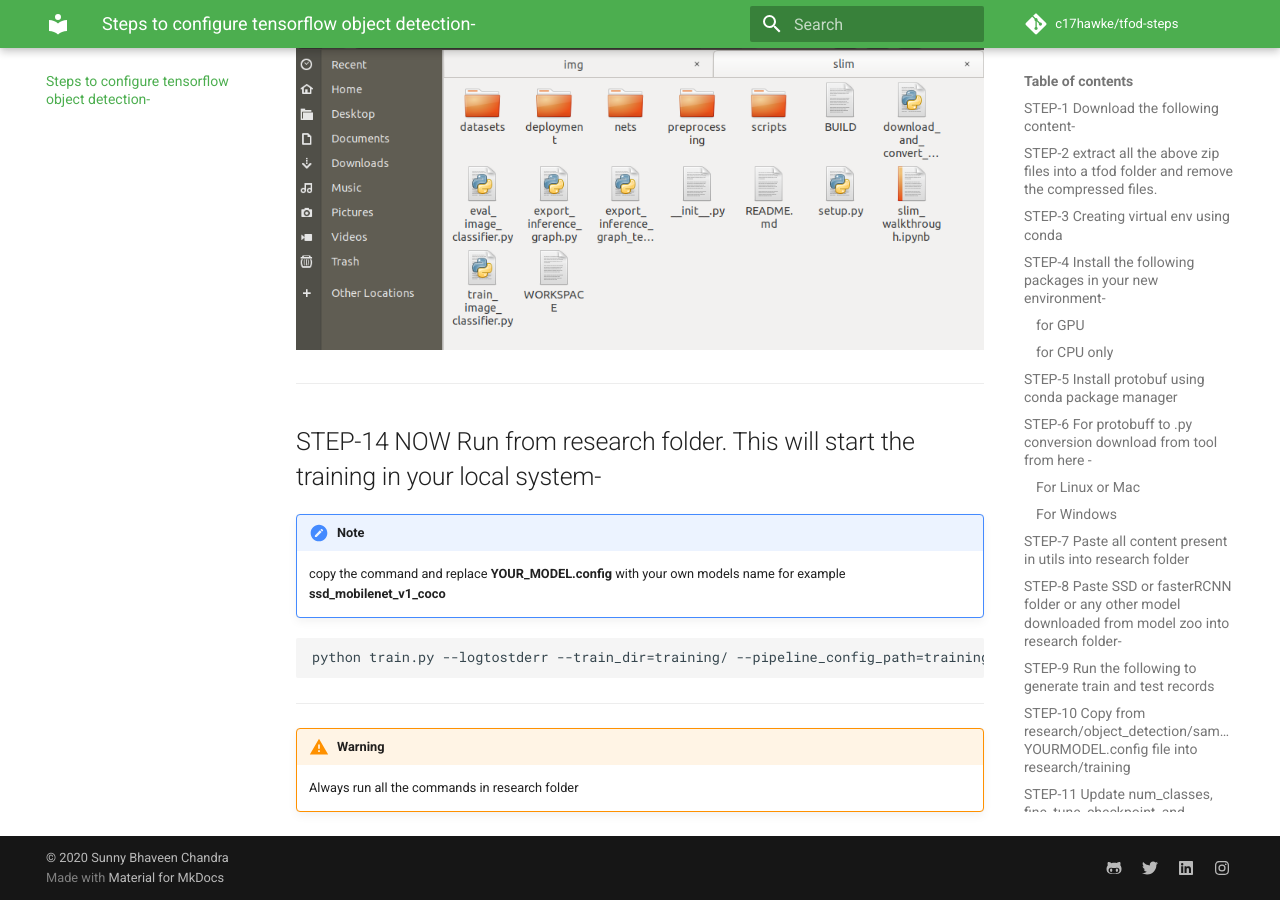
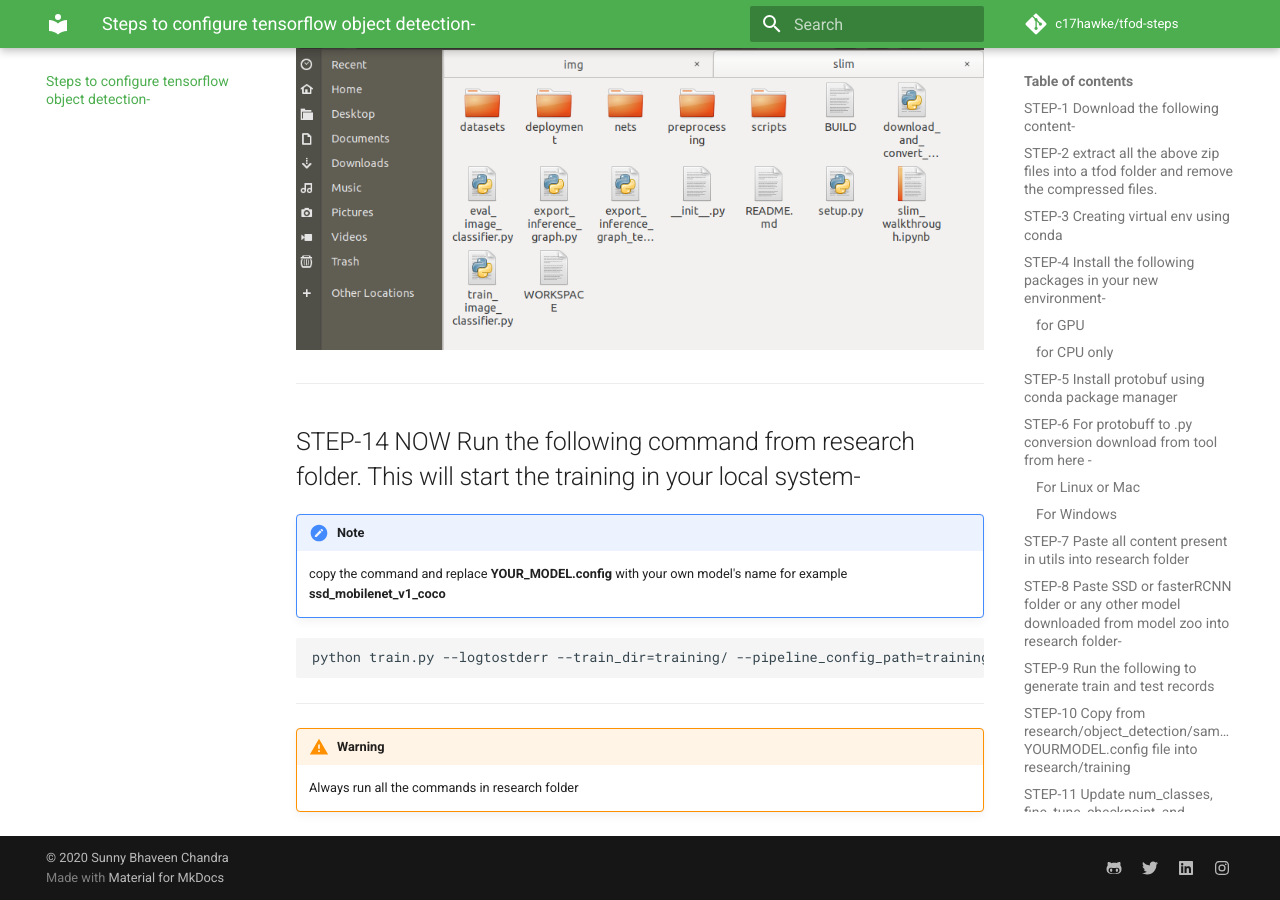
Before and after one commit to c17hawke/tfod-setup, an MkDocs documentation site: the page built from docs/index.md, in a window 1280 px wide and 900 px high, scrolled down 5034 px. Built offline with MkDocs 1.6.1 and Material for MkDocs 9.7.7, drawn with Linux system fonts in a browser that asks for light colours; comment, search, counter and statistics services are not loaded.

Commit message:
reference update

````diff
--- a/docs/index.md
+++ b/docs/index.md
@@ -365,10 +365,10 @@ slim folder contains the following folders -
 
 ---
 
-## STEP-14 NOW Run from research folder. This will start the training in your local system-
+## STEP-14 NOW Run the following command from research folder. This will start the training in your local system-
 
 !!! NOTE
-    copy the command and replace **YOUR_MODEL.config** with your own models name for example **ssd_mobilenet_v1_coco**
+    copy the command and replace **YOUR_MODEL.config** with your own model's name for example **ssd_mobilenet_v1_coco**
 ```
 python train.py --logtostderr --train_dir=training/ --pipeline_config_path=training/YOUR_MODEL.config
 ```
````
